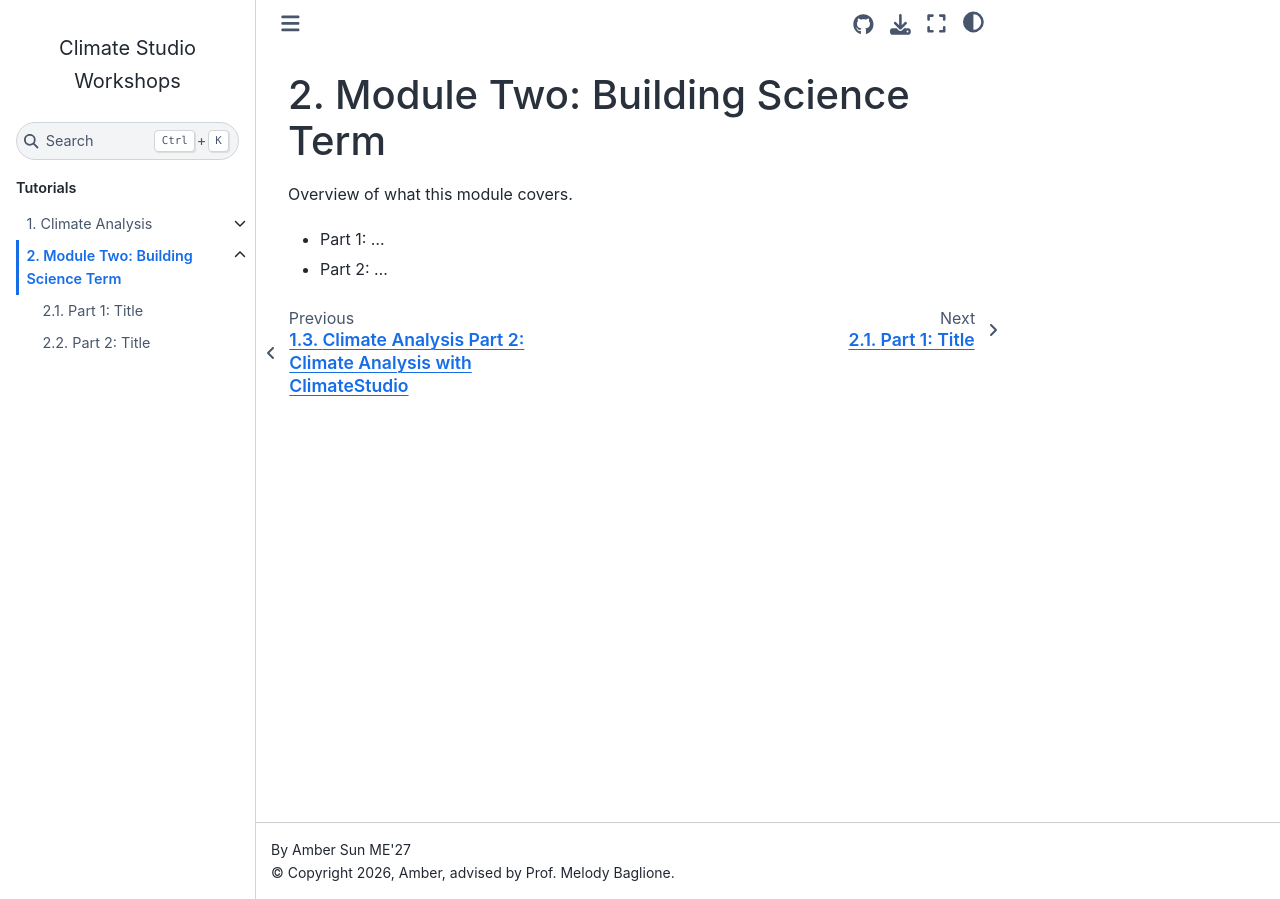
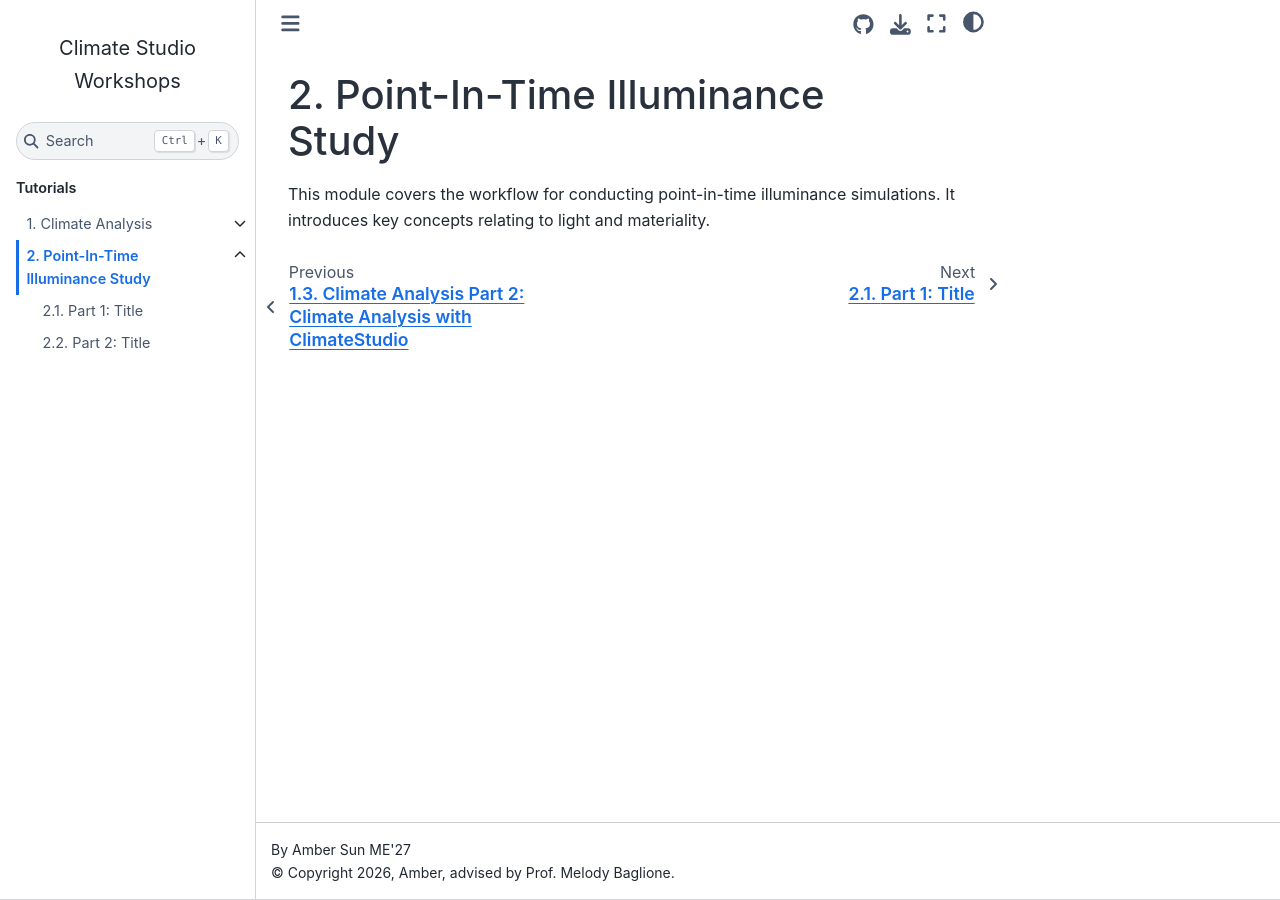
Before and after one commit to amber289/climatestudiotutorial, a Jupyter Book: the page built from workshops/docs/02_module-two.md, in a window 1280 px wide. Built offline with Jupyter Book 1.0.4 settings and Sphinx 7.4.7 and the Sphinx Book theme 1.1.4, drawn with Linux system fonts in a browser that asks for light colours.

Commit message:
Update 02_module-two.md

```diff
--- a/workshops/docs/02_module-two.md
+++ b/workshops/docs/02_module-two.md
@@ -1,6 +1,3 @@
-# Module Two: Building Science Term
+# Point-In-Time Illuminance Study
 
-Overview of what this module covers.
-
-- Part 1: ...
-- Part 2: ...
+This module covers the workflow for conducting point-in-time illuminance simulations. It introduces key concepts relating to light and materiality.
```
